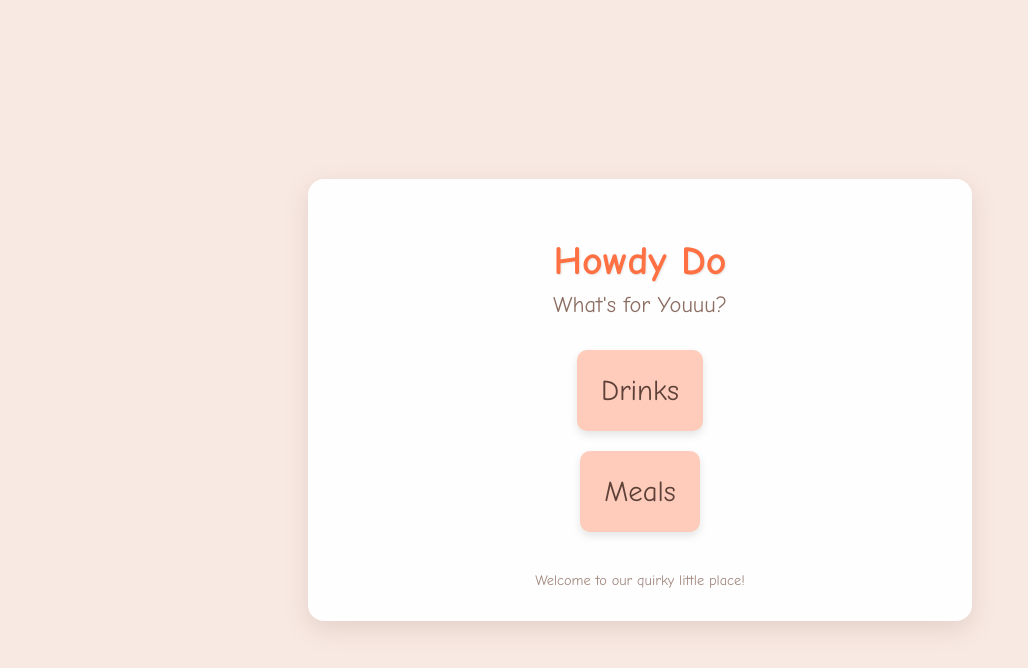
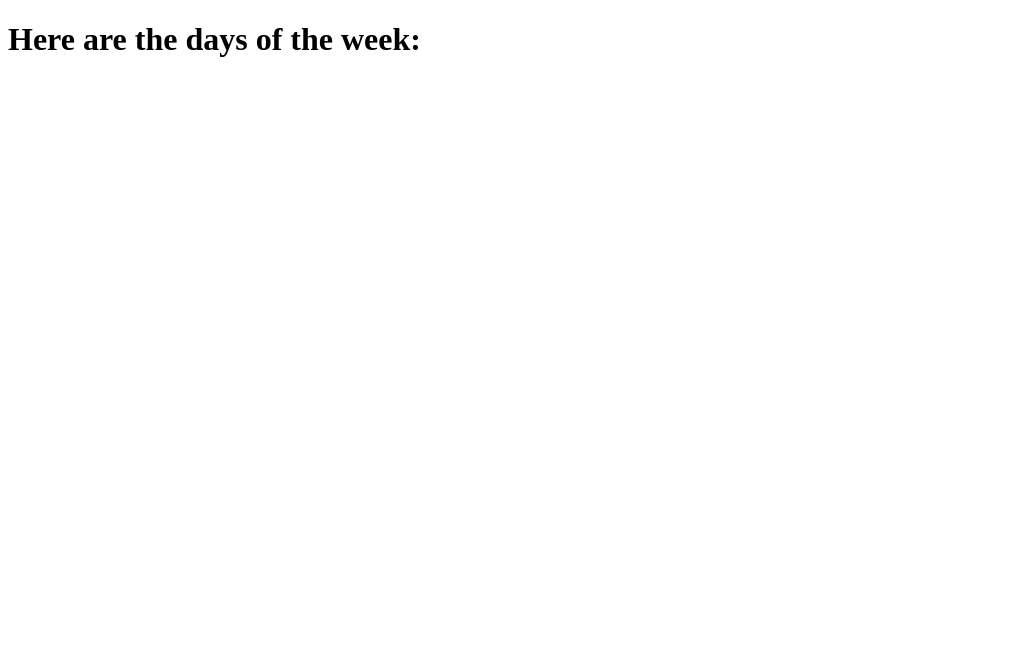
Before and after one commit to jep0622/CS-Project, a plain HTML site: page Public/index.html in a window 1280 px wide. Shown: the whole page, without its empty margins (0-1028 px from the left). Drawn offline with Linux system fonts and the light colour scheme.

Commit message:
Update index.html

```diff
--- a/Public/index.html
+++ b/Public/index.html
@@ -3,98 +3,9 @@
 <head>
     <meta charset="UTF-8">
     <meta name="viewport" content="width=device-width, initial-scale=1.0">
-    <title>Restaurant Menu</title>
-    <style>
-        body {
-            font-family: 'Comic Sans MS', cursive, sans-serif;
-            background-color: #f8e9e2;
-            color: #5d4037;
-            margin: 0;
-            padding: 0;
-            display: flex;
-            flex-direction: column;
-            align-items: center;
-            justify-content: center;
-            min-height: 100vh;
-            text-align: center;
-        }
-
-        .container {
-            background-color: #fefefe;
-            padding: 2rem;
-            border-radius: 16px;
-            box-shadow: 0 8px 24px rgba(149, 117, 105, 0.2);
-            width: 90%;
-            max-width: 600px;
-        }
-
-        h1 {
-            color: #ff7043;
-            font-size: 2.5rem;
-            margin-bottom: 0.5rem;
-            text-shadow: 1px 1px 2px rgba(0,0,0,0.1);
-        }
-
-        .tagline {
-            font-size: 1.4rem;
-            margin-bottom: 2rem;
-            color: #8d6e63;
-        }
-
-        .menu-buttons {
-            display: flex;
-            flex-direction: column;
-            gap: 20px;
-            margin-top: 30px;
-        }
-
-        .menu-button {
-            background-color: #ffccbc;
-            color: #5d4037;
-            border: none;
-            border-radius: 10px;
-            padding: 24px;
-            font-size: 1.8rem;
-            cursor: pointer;
-            transition: all 0.3s ease;
-            font-family: inherit;
-            box-shadow: 0 4px 8px rgba(0,0,0,0.1);
-        }
-
-        .menu-button:hover {
-            background-color: #ffab91;
-            transform: translateY(-5px);
-            box-shadow: 0 6px 12px rgba(0,0,0,0.15);
-        }
-
-        .menu-button:active {
-            transform: translateY(0);
-        }
-
-        .footer {
-            margin-top: 40px;
-            font-size: 0.9rem;
-            color: #a1887f;
-        }
-    </style>
+    <title>Days of the Week</title>
 </head>
 <body>
-    <div class="container">
-        <h1>Howdy Do</h1>
-        <div class="tagline">What's for Youuu?</div>
-
-        <div class="menu-buttons">
-            <a href="drinks.html">
-                <button class="menu-button">Drinks</button>
-            </a>
-            <a href="meals.html">
-                <button class="menu-button">Meals</button>
-            </a>
-        </div>
-
-        <div class="footer">
-            Welcome to our quirky little place!
-        </div>
-    </div>
+    <h1>Here are the days of the week:</h1>
 </body>
 </html>
```
